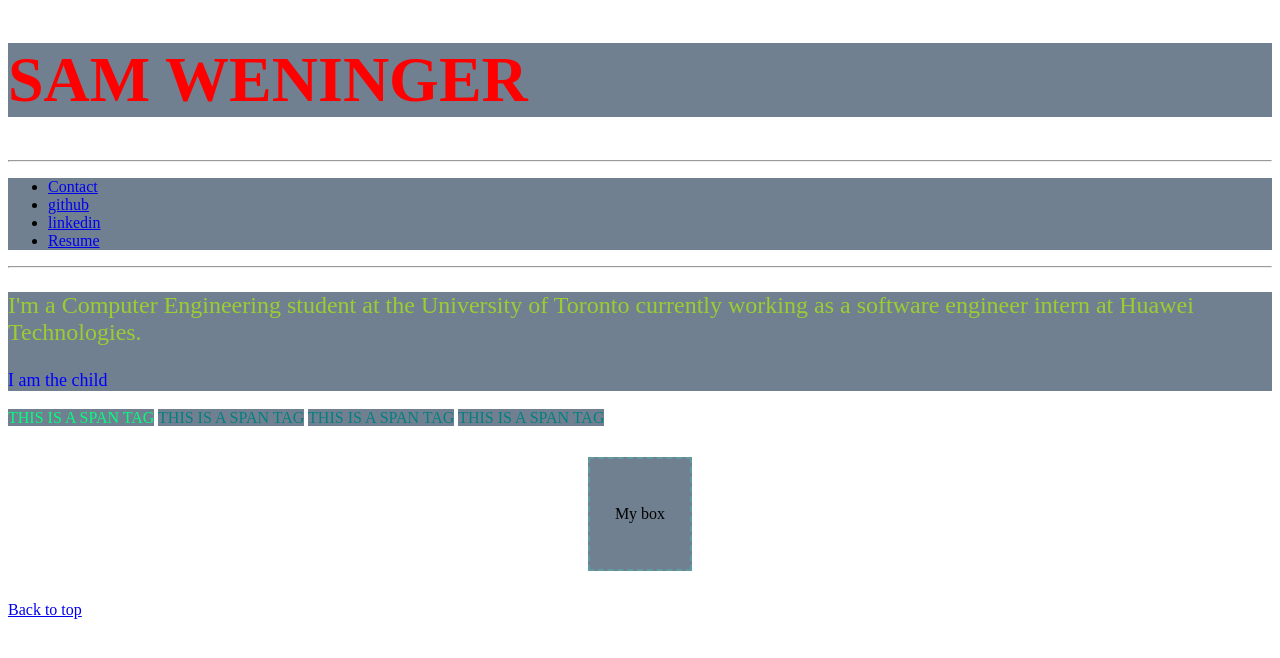
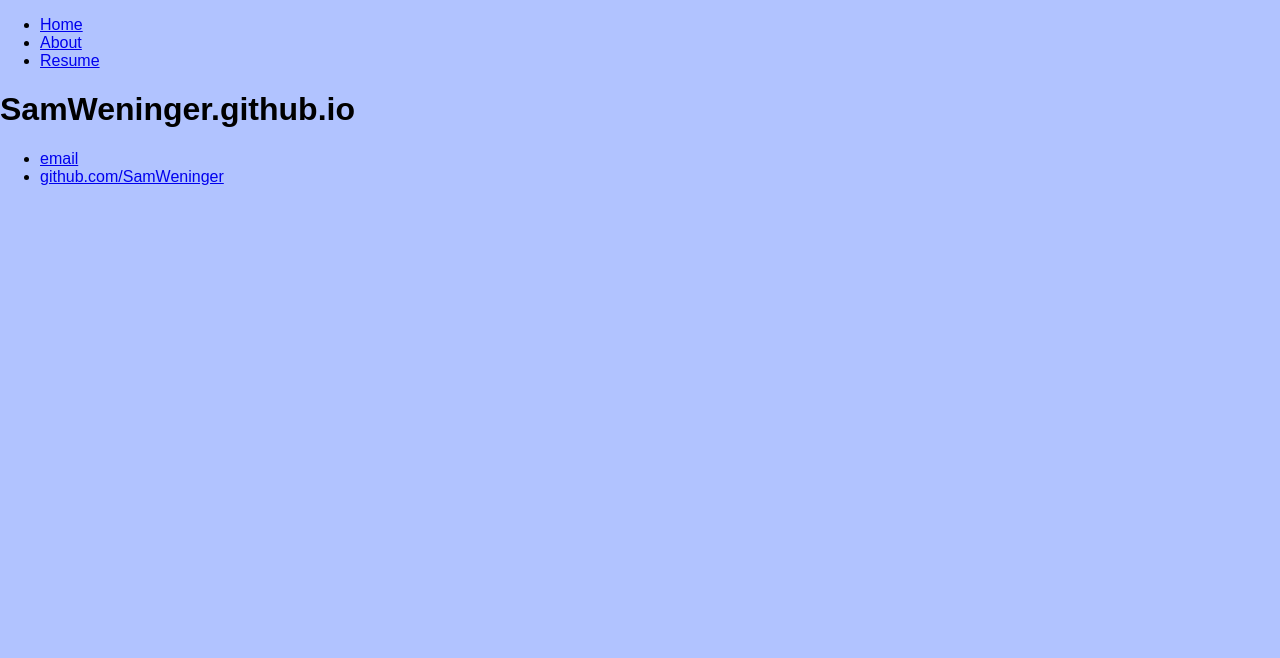
Before and after one commit to SamWeninger/SamWeninger.github.io, a Jekyll site: the page built from README.md, in a window 1280 px wide. Shown: the top 658 px of the page. Built offline with Jekyll 4.4.1, drawn with Linux system fonts in a browser that asks for light colours; our own code applies the rules of GitHub Pages for plain Markdown files.

Commit message:
Made basic ugly website, moved files, added images

```diff
--- a/css/main.css
+++ b/css/main.css
@@ -1,129 +1,52 @@
-/* header 1 */
-h1{
-    /* position: absolute;
-    top: 0;
-    left: 0; */
-    color: red !important;
-    font-size: 33px;
-    text-decoration: underlined;
-    text-transform: uppercase;
+body{
+    font-family: Arial, Helvetica, sans-serif;
+    margin: 0;
+    background: #b1c3ff;
 }
 
-#header h1{
-    color: yellow;
-    font-size: 64px;
+#wrapper{
+    width: 90%;
+    margin: 0 auto;
+    background: #ffffff;
 }
 
-#my_only_span{
-    color: springgreen;
+#navigation{
+    background: slategray;
+    padding: 10px;
 }
 
-/* p tags */
-p{
-    font-size: 18px;
-    color: blue;
+#navigation ul{
+    text-align: left;
+    list-style-type: none;
+    margin-left: 10px;
+    padding: 0px;
 }
 
-#written_content > p{
-    color: yellowgreen;
-    font-size: 24px;
+#navigation li{
+    display: inline-block;
+    margin-right: 20px;
 }
 
-/* default browser styles override inheritance */
-/* a{
-    text-decoration: underline;
-    color: orange;
-} */
-
-span{
+#navigation a{
+    display: inline-block;
+    color: #ffffff;
+    text-decoration: none;
     text-transform: uppercase;
+    font-size: 14px;
+    padding: 6px;
 }
 
-span[class~="my_class"]{
-    color: teal;
+#navigation a:hover{
+    display: inline-block;
+    background: #ffffff;
+    color: slategray;
+    text-decoration: none;
+    text-transform: uppercase;
+    font-size: 14px;
+    padding: 6px;
 }
 
-div, span{
+#lead-banner img{
     width: 100%;
-    /* color: red; */
-    background-color: slategrey;
+    height: auto;
 }
-
-.my_class{
-    color: tomato;
-}
-
-a:hover{
-    color: red;
-}
-
-a:active{
-    color: orange;
-}
-
-/* a:visited{
-    color: purple;
-} */
-
-.box{
-    margin: 30px auto;
-    border: 2px dashed cadetblue;
-    padding: 5px 0px;
-    text-align: center;
-    width: 100px;
-    height: 100px;
-    line-height: 100px;
-}
-
-
-
-
-
-
-
-
-
-
-/* body {
-    margin: 60px auto;
-    width: 70%;
-}
-nav ul, footer ul {
-    font-family:'Helvetica', 'Arial', 'Sans-Serif';
-    padding: 0px;
-    list-style: none;
-    font-weight: bold;
-}
-nav ul li, footer ul li {
-    display: inline;
-    margin-right: 20px;
-}
-a {
-    text-decoration: none;
-    color: #999;
-}
-a:hover {
-    text-decoration: underline;
-}
-h1 {
-    font-size: 3em;
-    font-family:'Helvetica', 'Arial', 'Sans-Serif';
-}
-p {
-    font-size: 1.5em;
-    line-height: 1.4em;
-    color: #333;
-}
-footer {
-    border-top: 1px solid #d5d5d5;
-    font-size: .8em;
-}
-
-ul.posts {
-    margin: 20px auto 40px;
-    font-size: 1.5em;
-}
-
-ul.posts li {
-    list-style: none;
-} */
--- a/index.html
+++ /dev/null
@@ -1,77 +0,0 @@
-<!DOCTYPE html>
-
-<html>
-	<head>
-		<meta charset="utf-8" />
-		<meta name="keywords" content="Sam, Weninger, Programming, Software, Engineering, Developer">
-		<meta name="descriptions" content="This is a page about myself, Sam Weninger.">
-		<title>Sam Weninger</title>
-		<link rel="stylesheet" href="css/main.css">
-
-	</head>
-
-
-	<body>
-		<div id="top"></div>
-
-		<div id="header">
-			<!-- <img src="img/img.jpg" alt="Sam Weninger"> -->
-			<h1>Sam Weninger</h1>
-		</div>
-		<hr>
-
-		<div id="navigation">
-			<ul>
-				<!-- <li><a onclick="alert('Yoooooooo');" href="contact.html">My contact info</a></li> -->
-				<li><a href="contact.html">Contact</a></li>
-				<li><a href="https://github.com/SamWeninger" target="_blank">github</a></li>
-				<li><a href="https://www.linkedin.com/in/samuel-weninger/" target="_blank">linkedin</a></li>
-				<li><a href="downloads/cv.pdf" target="_blank">Resume</a></li>
-			</ul>
-		</div>
-
-		<hr>
-
-		<div id="written_content">
-			<p>
-				I'm a Computer Engineering student at the University of Toronto currently working as a software engineer intern at Huawei Technologies.
-			</p>
-
-			<div id="child_id">
-				<p>I am the child</p>
-			</div>
-
-		</div>
-
-		<span id="my_only_span">This is a span tag</span>
-
-		<span class="my_class extra">This is a span tag</span>
-		<span class="my_class">This is a span tag</span>
-		<span class="my_class">This is a span tag</span>
-
-		<div class="box">My box</div>
-
-		<!-- <div id="written_content">
-			<p>I'm a Computer Engineering student at the University of Toronto <em> emphasis! <strong> strong </strong> </em> I am 20 years old.  <a href="/about">Read more about my life...</a></p>
-			<p>Hello, I'm Sam Weninger!</p>
-			<p>Hello, I'm <small>Sam</small> Weninger!</p>
-			<p>Hello, I'm <mark>Sam</mark> Weninger!</p>
-			<p>Hello, I'm <sub>Sam</sub> Weninger!</p>
-			<p>Hello, I'm <sup>Sam</sup> Weninger!</p>
-			<p><pre>Hello, <br>I'm Sam Weninger!</pre></p>
-		</div> -->
-
-		<!-- <div id="types_of_tags">
-			<h1>h1 tag</h1>
-			<h2>h2 tag</h2>
-			<h3>h3 tag</h3>
-			<h4>h4 tag</h4>
-			<h5>h5 tag</h5>
-			<h6>h6 tag</h6>
-		</div> -->
-
-		<a href="#top">Back to top</a>
-
-		<!-- <script src="js/main.js"></script> -->
-	</body>
-</html>
```
Also changed, not shown: css/comments.css (+212 -2 lines), html/index.html (added, +52 -0 lines), html/contact.html (renamed from contact.html), 2 other files.
